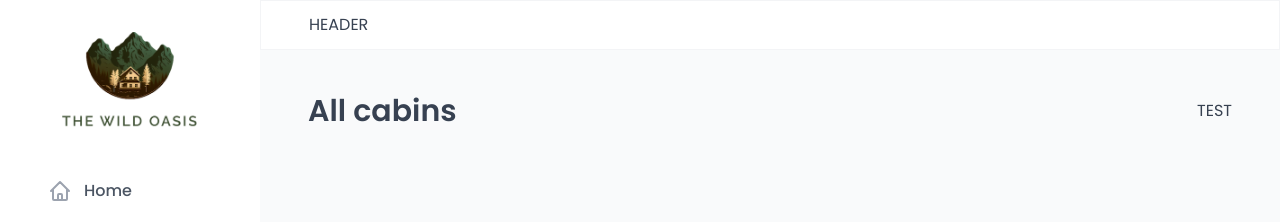
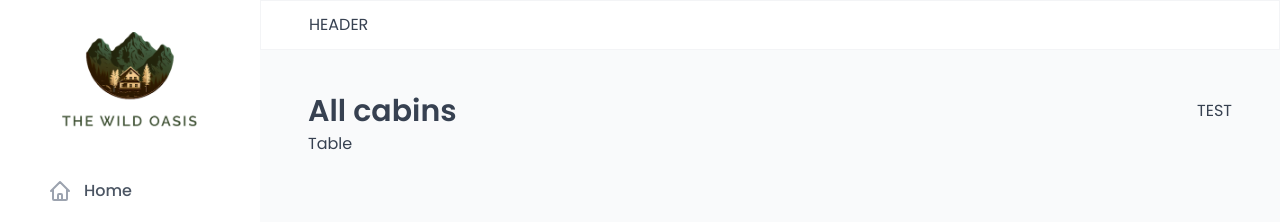
Before and after one commit to MoohamedMoustafa/wild-oasis, a React (Vite) app: page /cabins in a window 1280 px wide. Shown: the top 222 px of the page. Built offline with nearby package versions, Linux system fonts and the light colour scheme; a web font is replaced by a local one.

Commit message:
feat: Set up core application structure with React Router, add Cabins page with a table, and integrate React Query.

```diff
--- a/package.json
+++ b/package.json
@@ -11,6 +11,8 @@
   },
   "dependencies": {
     "@supabase/supabase-js": "^2.93.3",
+    "@tanstack/react-query": "^5.90.20",
+    "@tanstack/react-query-devtools": "^5.91.3",
     "react": "^18.2.0",
     "react-dom": "^18.2.0",
     "react-icons": "^5.5.0",
--- a/src/App.jsx
+++ b/src/App.jsx
@@ -9,10 +9,23 @@ import Login from "./pages/Login";
 import PageNotFound from "./pages/PageNotFound";
 import GlobalStyles from "./styles/GlobalStyles";
 import AppLayout from "./ui/AppLayout";
+import { QueryClient, QueryClientProvider } from "@tanstack/react-query";
+import { ReactQueryDevtools } from "@tanstack/react-query-devtools";
 
 export default function App() {
+  const client = new QueryClient({
+    defaultOptions: {
+      queries: {
+        staleTime: 60 * 1000,
+        // this is cashTime in older version
+        gcTime: 60 * 1000,
+      },
+    },
+  });
+
   return (
-    <>
+    <QueryClientProvider client={client}>
+      <ReactQueryDevtools initialIsOpen={false} />
       <GlobalStyles />
       <BrowserRouter>
         <Routes>
@@ -29,6 +42,6 @@ export default function App() {
           <Route path="*" element={<PageNotFound />} />
         </Routes>
       </BrowserRouter>
-    </>
+    </QueryClientProvider>
   );
 }
--- a/src/features/cabins/CabinTable.jsx
+++ b/src/features/cabins/CabinTable.jsx
@@ -23,3 +23,7 @@ const TableHeader = styled.header`
   color: var(--color-grey-600);
   padding: 1.6rem 2.4rem;
 `;
+
+export default function CabinTable() {
+  return <div>Table</div>;
+}
--- a/src/pages/Cabins.jsx
+++ b/src/pages/Cabins.jsx
@@ -1,12 +1,19 @@
+import CabinTable from "../features/cabins/CabinTable";
 import Heading from "../ui/Heading";
 import Row from "../ui/Row";
 
 function Cabins() {
   return (
-    <Row type="horizontal">
-      <Heading as="h1">All cabins</Heading>
-      <p>TEST</p>
-    </Row>
+    <>
+      <Row type="horizontal">
+        <Heading as="h1">All cabins</Heading>
+        <p>TEST</p>
+      </Row>
+
+      <Row>
+        <CabinTable />
+      </Row>
+    </>
   );
 }
 
```
Also changed, not shown: 1 other file (tests, documents, lock files or other folders).
